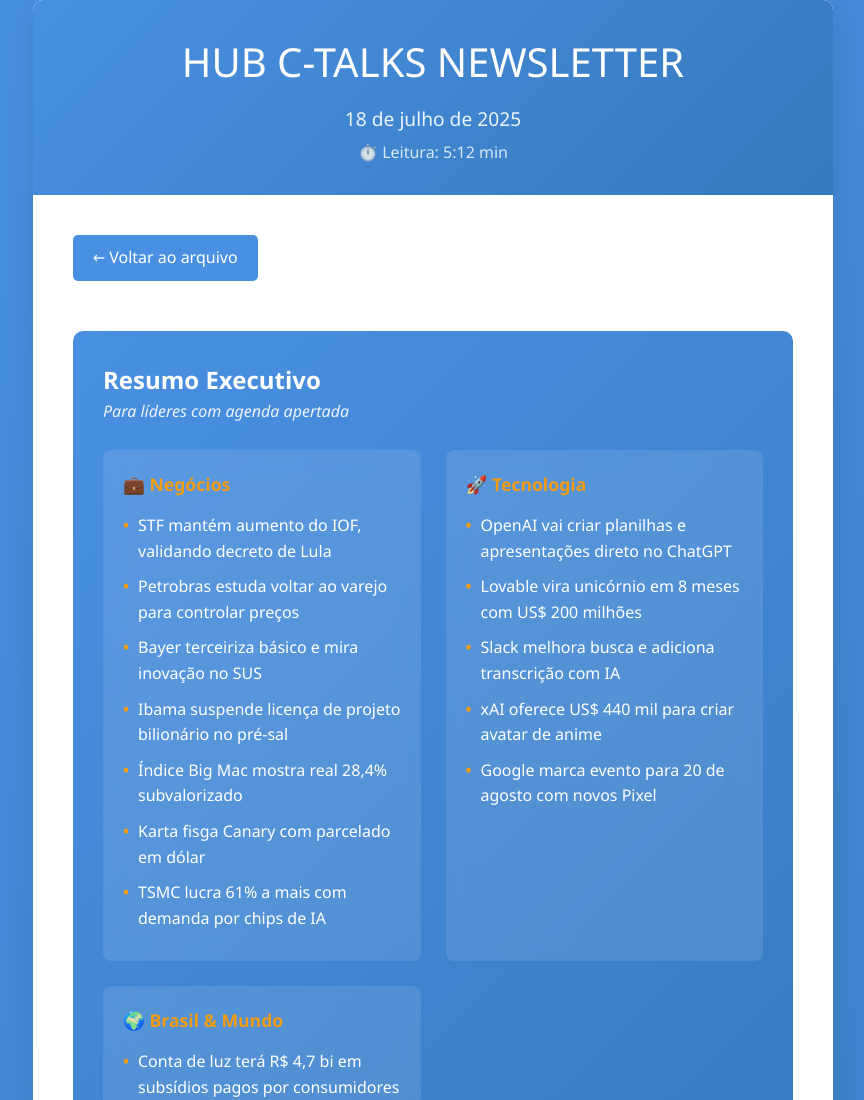
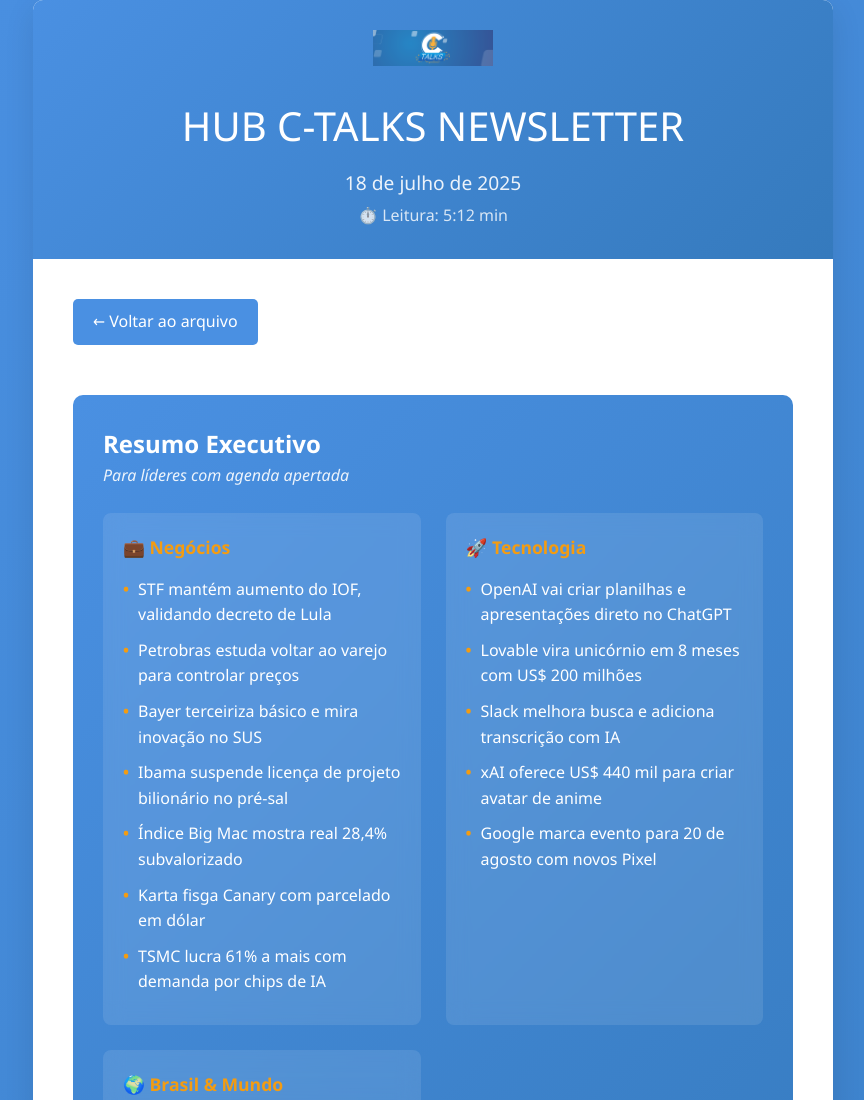
Before and after one commit to CardosoMarco/newsletter-hub-c-talks, a plain HTML site: page newsletters/18-07-2025.html in a window 1280 px wide. Shown: the top 1100 px of the page, without its empty margins (207-1071 px from the left). Drawn offline with Linux system fonts and the light colour scheme.

Commit message:
Add HUB C-Talks logo to website

```diff
--- a/newsletters/18-07-2025.html
+++ b/newsletters/18-07-2025.html
@@ -204,6 +204,7 @@
 <body>
     <div class="container">
         <header class="header">
+            <img src="../logo_ctalks.png" alt="HUB C-Talks Logo" style="width: 120px; height: auto; margin-bottom: 20px;">
             <h1>HUB C-TALKS NEWSLETTER</h1>
             <div class="date">18 de julho de 2025</div>
             <div class="reading-time">⏱️ Leitura: 5:12 min</div>
```
Also changed, not shown: index.html (+1 -0 lines), logo_ctalks.png (added).
